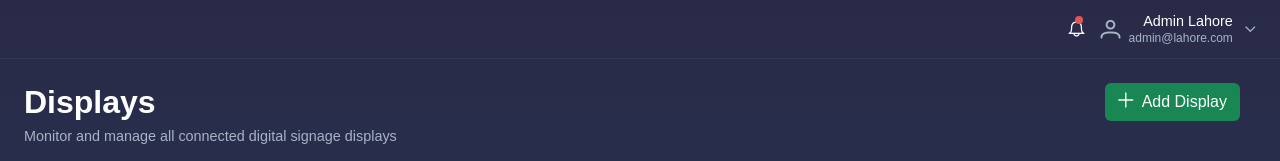
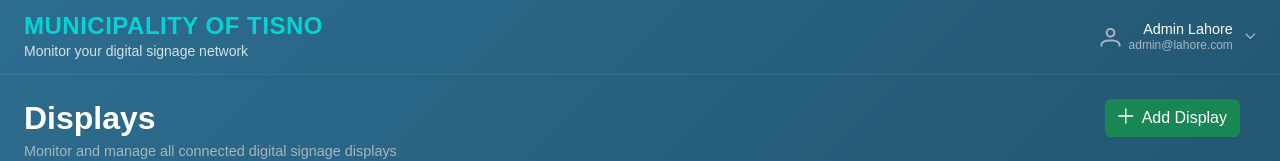
Before and after one commit to Junaid-Taqi/orator-display, a React (Create React App) app: page / in a window 1280 px wide. Shown: the top 161 px of the page. Built offline with nearby package versions, Linux system fonts and the light colour scheme; no server answers; a web font is replaced by a local one.

Commit message:
initial commit

```diff
--- a/src/components/DisplayNav/DisplayNav.js
+++ b/src/components/DisplayNav/DisplayNav.js
@@ -23,10 +23,14 @@ const DisplayNav = ({ user }) => {
 
     return (
         <nav className="displays-dashboard__nav">
-            <span className="displays-dashboard__nav-bell">
-                <i className="pi pi-bell" />
-                <span className="nav-bell-dot" aria-hidden />
-            </span>
+            <div className="header-left">
+                <h1 className="header-title">MUNICIPALITY OF TISNO</h1>
+                <p className="header-subtitle">Monitor your digital signage network</p>
+            </div>
+            {/*<span className="displays-dashboard__nav-bell">*/}
+            {/*    <i className="pi pi-bell" />*/}
+            {/*    <span className="nav-bell-dot" aria-hidden />*/}
+            {/*</span>*/}
             <div className="displays-dashboard__nav-user-wrap" ref={userMenuRef}>
                 <button
                     type="button"
--- a/src/css/displays-dashboard.scss
+++ b/src/css/displays-dashboard.scss
@@ -19,7 +19,7 @@ $notification-dot: #E15555;
 
 .displays-dashboard {
   min-height: 100vh;
-  background: linear-gradient(180deg, $bg-gradient-top 0%, $bg-gradient-bottom 100%);
+  background: linear-gradient(135deg, #2d6d8f 0%, #1e4d63 100%);
   font-family: "DM Sans", sans-serif !important;
   color: $text-primary;
 }
@@ -27,7 +27,7 @@ $notification-dot: #E15555;
 // Top navigation bar
 .displays-dashboard__nav {
   display: flex;
-  justify-content: flex-end;
+  justify-content: space-between;
   align-items: center;
   gap: 1rem;
   padding: 0.75rem 1.5rem;
@@ -49,6 +49,27 @@ $notification-dot: #E15555;
     background: $notification-dot;
     border-radius: 50%;
   }
+}
+.header-title {
+  margin: 0;
+  font-size: 24px;
+  font-weight: 600;
+  color: #00d4d4;
+  letter-spacing: 0.5px;
+}
+.header-subtitle {
+  margin: 0;
+  font-size: 14px;
+  color: rgba(255, 255, 255, 0.8);
+  font-weight: 300;
+}
+.displays-dashboard__nav {
+  display: flex;
+  justify-content: space-between;
+  align-items: center;
+  gap: 1rem;
+  padding: 0.75rem 1.5rem;
+  border-bottom: 1px solid rgba(255, 255, 255, 0.06);
 }
 
 // User block: wrapper for dropdown
```
